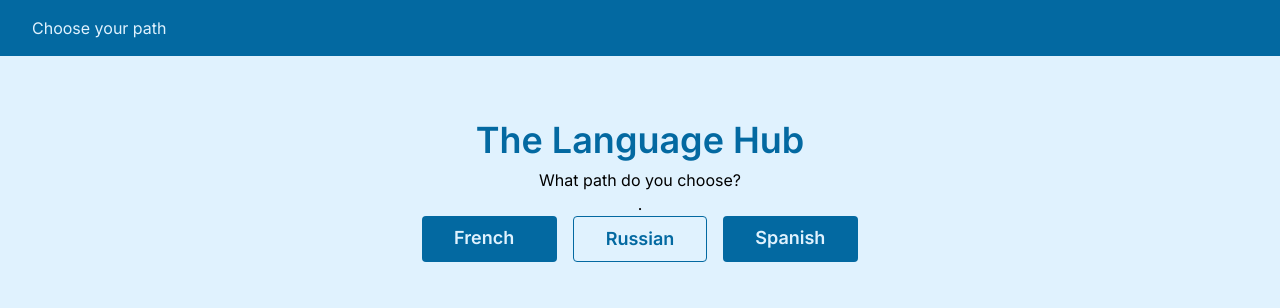
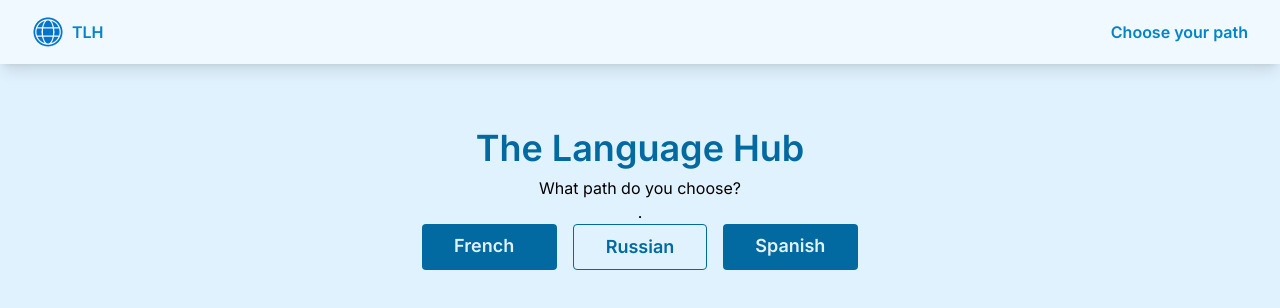
Before and after one commit to Psypher1/the-language-hub, a Next.js app: page / in a window 1280 px wide. Shown: the top 308 px of the page. Built offline with nearby package versions, Linux system fonts and the light colour scheme.

Commit message:
header coming along

```diff
--- a/components/Header.jsx
+++ b/components/Header.jsx
@@ -1,6 +1,20 @@
+import Image from "next/image";
+import Link from "next/link";
+
 export default function Header() {
   return (
-    <nav className="bg-sky-700 text-sky-100 py-4 px-8">
+    <nav className="sticky inset-0 flex items-center justify-between w-full px-8 py-4 font-semibold shadow-lg text-sky-600 bg-sky-50">
+      <Link href="/" passHref>
+        <a className="flex items-center ">
+          <Image
+            src="/static/favicons/favicon-32x32.png"
+            width="32"
+            height="32"
+            alt=""
+          />
+          <h2 className="ml-2">TLH</h2>
+        </a>
+      </Link>
       <h3>Choose your path</h3>
     </nav>
   );
--- a/pages/[langPath]/[slug].js
+++ b/pages/[langPath]/[slug].js
@@ -66,8 +66,8 @@ export default function LangaugePath({ source, langPath, slug, metaData }) {
         }}
       />
       <div className="flex p-8 md:p-12">
-        <aside className="hidden md:block pr-8 ">
-          <h3 className="text-sky-600  md:text-lg">{language} Path</h3>
+        <aside className="hidden pr-8 md:block ">
+          <h3 className="text-sky-600 md:text-lg">{language} Path</h3>
         </aside>
         <main className="">
           <p className="text-base text-gray-600">{metaData.title}</p>
--- a/pages/_app.js
+++ b/pages/_app.js
@@ -8,8 +8,10 @@ function MyApp({ Component, pageProps }) {
   return (
     <>
       <Header />
-      <DefaultSeo {...SEO} />
-      <Component {...pageProps} />
+      <div className="">
+        <DefaultSeo {...SEO} />
+        <Component {...pageProps} />
+      </div>
     </>
   );
 }
```
